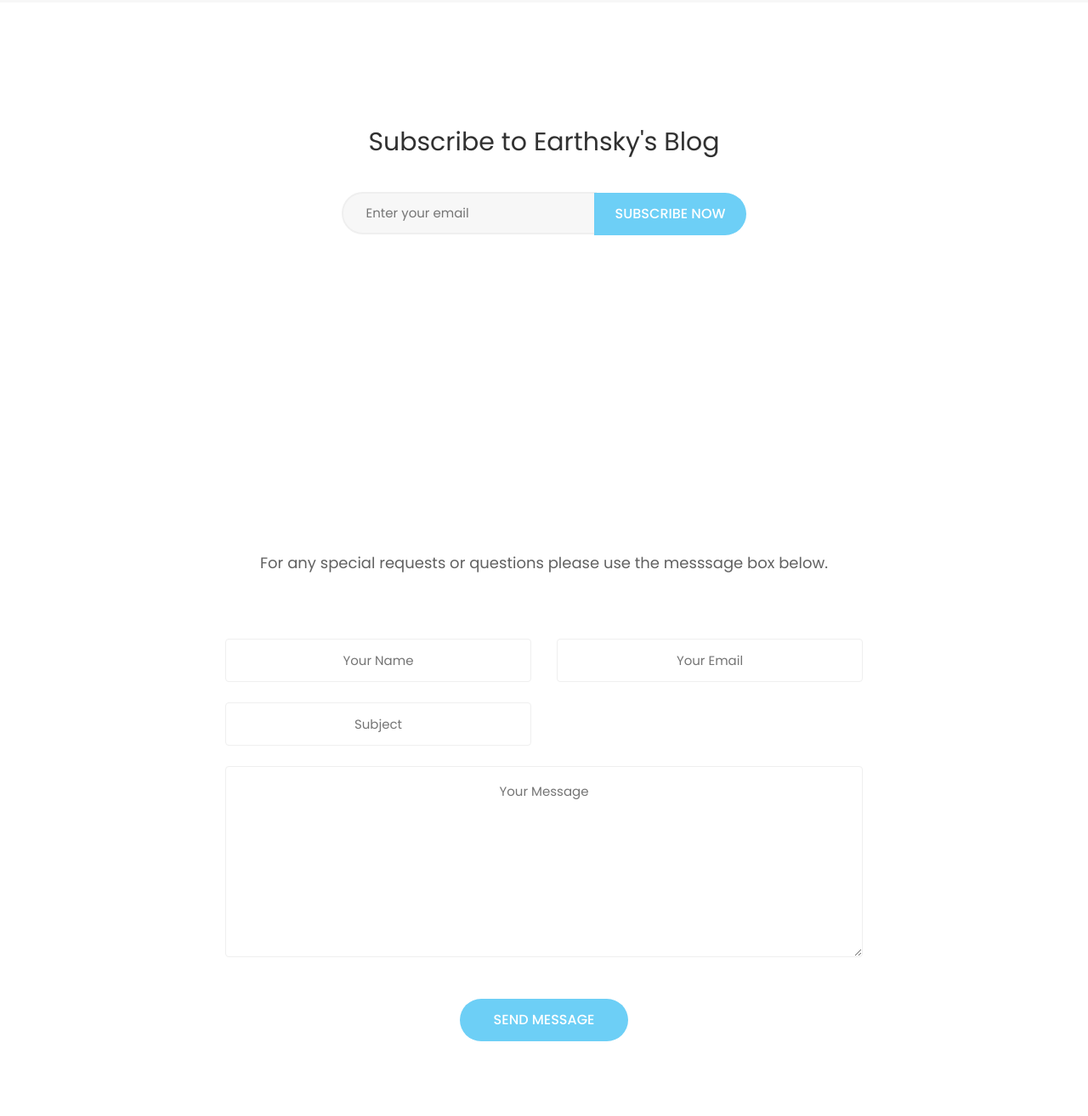
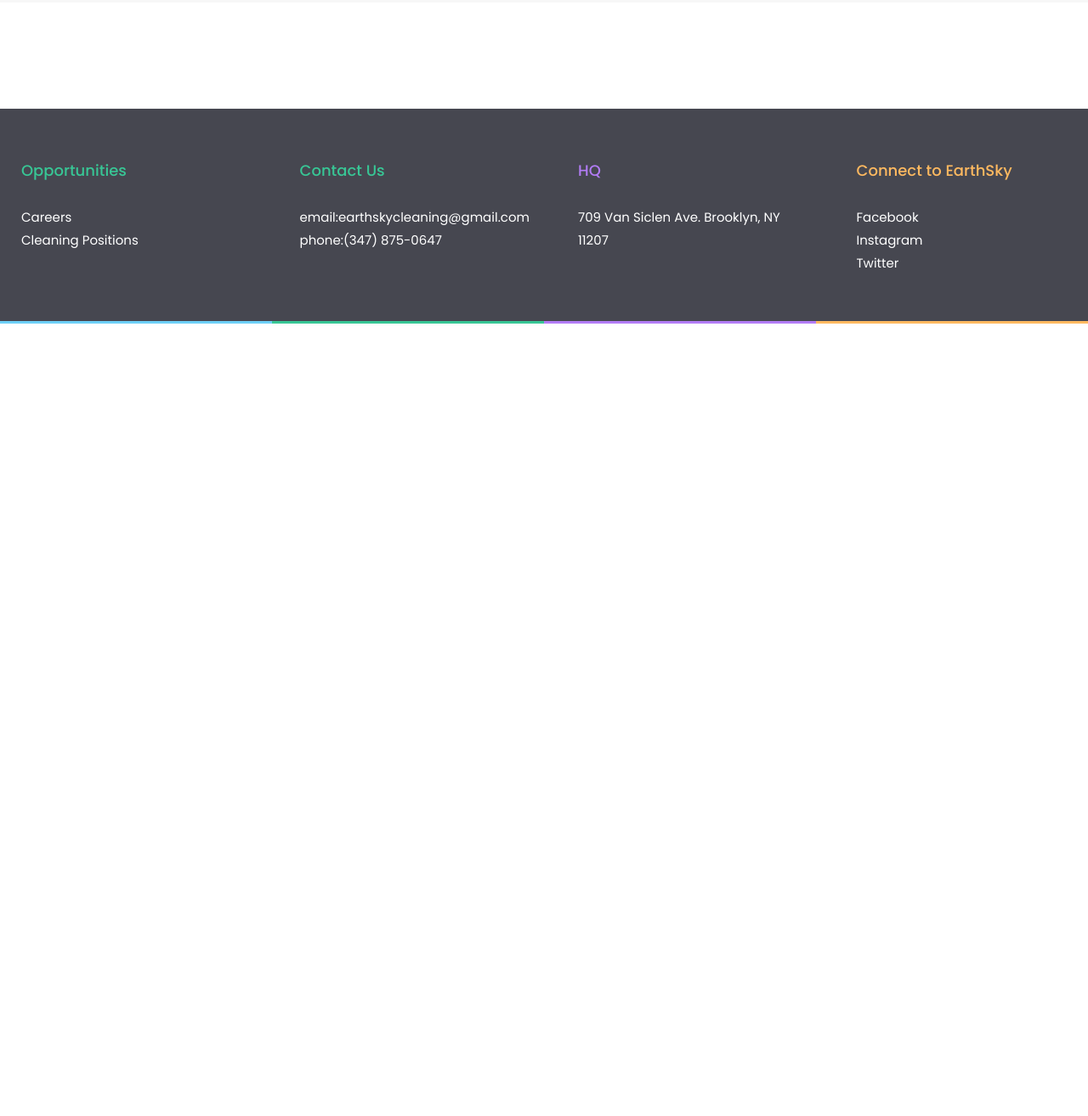
Before and after one commit to rsumler0479/alexis-v1-with-docs.io, a plain HTML site: page index.html in a window 1280 px wide. Shown: the part 8286-9600 px from the top of the page at 85% size. After the commit the page ends 8667 px from the top, so only its background shows below. Drawn offline with nearby package versions, Linux system fonts and the light colour scheme; files that its build step writes are made by us from their sources; files whose address does not match are found by name.

Commit message:
Update index.html

```diff
--- a/index.html
+++ b/index.html
@@ -928,19 +928,7 @@
 	</section>
 
 
-	<!-- =========================
-     SECTION: SUBSCRIBE FORM
-    ============================== -->
-	<section class="subscribe-section">
 
-		<!-- HEADING -->
-		<h3 class=" wow fadeInLeft" data-wow-offset="30" data-wow-duration="1.5s" data-wow-delay="0.15s">Subscribe to Earthsky's Blog</h3>
-
-		<!-- SUBSCRIBE FORM ; mailchimp-->
-		<form class="subscribe-form wow fadeInRight" data-wow-offset="30" data-wow-duration="1.5s" data-wow-delay="0.15s">
-			<input type="email" name="email" placeholder="Enter your email" class="input-box bg-color1">
-			<button type="submit" class="btn btn-default standard-button red-button">Subscribe Now</button>
-		</form>
 
 		<!-- ERROR AND SUCCESS MESSAGE - AUTO GENERATED BY MAILCHIMP-->
 		<!--<div class="mailchimp-error red-text">
@@ -949,60 +937,9 @@
 		<div class="mailchimp-success green-text">
 		</div>
 -->
-	</section>
 
 
-	<!-- =========================
-     SECTION: CONTACT US
-    ============================== -->
-	<section class="get-in-touch" id="section10">
-		<div class="container">
 
-			<!-- SECTION NUMBER -->
-			<!--<div class="section-number centered-number">
-				10
-			</div> -->
-
-			<!-- SECTION HEADER -->
-			<div class="section-header">
-				<h2 style="color:white">Message Us</h2>
-				<div class="sub-heading">
-					For any special requests or questions please use the messsage box below.
-				</div>
-			</div>
-
-			<div class="row">
-				<div class="col-lg-8 col-lg-offset-2">
-
-					<!-- MAIL SUCCESS MESSAGE - ERROR MESSAGE AVAILABLE IN custom.js -->
-					<h6 class="success green-text">Your Message Successfuly Sent</h6>
-					<h6 class="error red-text"></h6>
-
-					<form id="contact-form" class="contact-form">
-						<div class="row">
-
-							<div class="col-lg-6 col-md-6">
-								<input type="text" id="name" name="name" class="input-field" placeholder="Your Name">
-							</div>
-
-							<div class="col-lg-6 col-md-6">
-								<input type="email" id="email" name="email" class="input-field" placeholder="Your Email">
-							</div>
-
-							<div class="col-lg-6 col-md-6">
-								<input type="text" id="subject" name="subject" class="input-field" placeholder="Subject">
-							</div>
-
-							<div class="col-lg-12">
-								<textarea name="message" id="message" class="input-field" rows="8" placeholder="Your Message"></textarea>
-							</div>
-
-							<button type="submit" class="btn btn-default standard-button red-button">Send Message</button>
-						</div>
-					</form>
-
-				</div>
-			</div>
 
 			<!-- FOOTER -->
 			<div class="row no-gutters">
```
